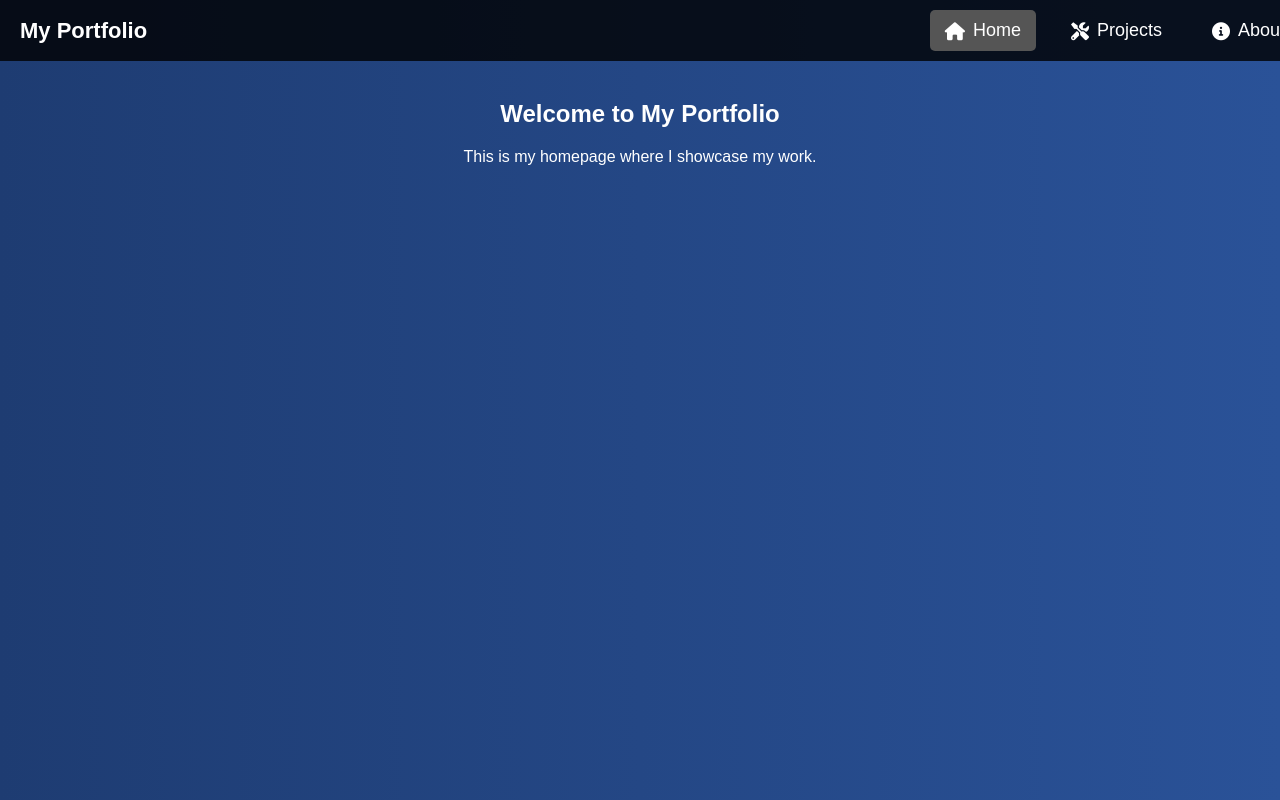
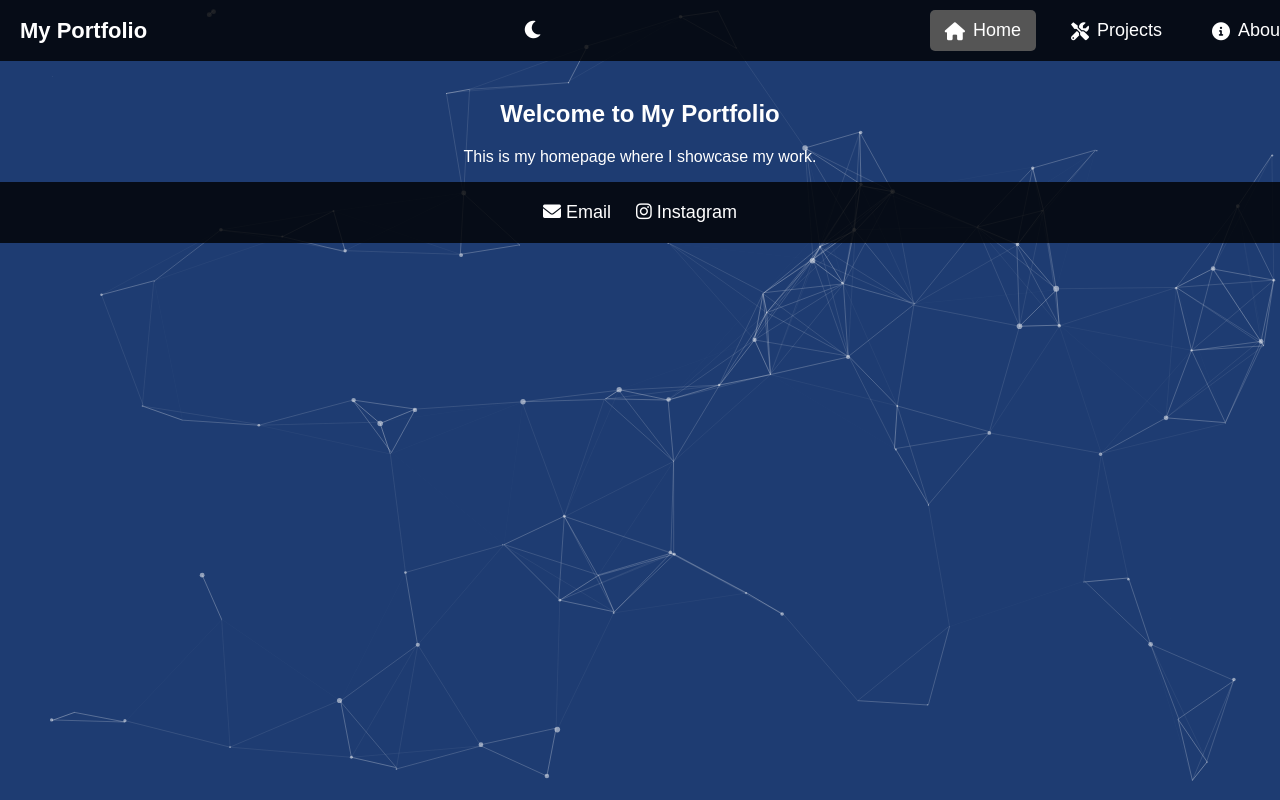
Before and after one commit to ThePubGuy/portfolio-website, a plain HTML site: page index.html in a window 1280 px wide. Drawn offline with nearby package versions, Linux system fonts and the light colour scheme.

Commit message:
dark mode test

```diff
--- a/index.html
+++ b/index.html
@@ -5,54 +5,50 @@
   <meta name="viewport" content="width=device-width, initial-scale=1.0" />
   <title>My Portfolio</title>
   <!-- Animate.css for basic animations -->
-  <link
-    rel="stylesheet"
-    href="https://cdnjs.cloudflare.com/ajax/libs/animate.css/4.1.1/animate.min.css"
-  />
+  <link rel="stylesheet" href="https://cdnjs.cloudflare.com/ajax/libs/animate.css/4.1.1/animate.min.css" />
   <!-- FontAwesome for icons -->
-  <link
-    rel="stylesheet"
-    href="https://cdnjs.cloudflare.com/ajax/libs/font-awesome/6.0.0/css/all.min.css"
-  />
+  <link rel="stylesheet" href="https://cdnjs.cloudflare.com/ajax/libs/font-awesome/6.0.0/css/all.min.css" />
   <!-- AOS for scroll animations -->
-  <link
-    rel="stylesheet"
-    href="https://cdn.jsdelivr.net/npm/aos@2.3.4/dist/aos.css"
-  />
+  <link rel="stylesheet" href="https://cdn.jsdelivr.net/npm/aos@2.3.4/dist/aos.css" />
+  <!-- Your custom styles -->
   <link rel="stylesheet" href="style.css" />
 </head>
 <body>
+  <!-- Particle Background Container -->
+  <div id="particles-js"></div>
+
   <!-- Navigation Bar -->
   <nav>
     <div class="nav-container">
       <div class="logo">My Portfolio</div>
+      <!-- Theme Switcher Button -->
+      <button class="theme-switcher"><i class="fas fa-moon"></i></button>
+      <!-- Hamburger Menu Button -->
       <button class="hamburger"><i class="fas fa-bars"></i></button>
       <ul class="nav-links">
         <li>
-          <a href="#" class="tab-link active" data-tab="home"
-            ><i class="fas fa-home"></i> Home</a
-          >
+          <a href="#" class="tab-link active" data-tab="home">
+            <i class="fas fa-home"></i> Home
+          </a>
         </li>
         <li>
-          <a href="#" class="tab-link" data-tab="projects"
-            ><i class="fas fa-tools"></i> Projects</a
-          >
+          <a href="#" class="tab-link" data-tab="projects">
+            <i class="fas fa-tools"></i> Projects
+          </a>
         </li>
         <li>
-          <a href="#" class="tab-link" data-tab="about"
-            ><i class="fas fa-info-circle"></i> About</a
-          >
+          <a href="#" class="tab-link" data-tab="about">
+            <i class="fas fa-info-circle"></i> About
+          </a>
         </li>
       </ul>
     </div>
   </nav>
 
+  <!-- Main Content -->
   <div class="content-container">
     <!-- Home Section -->
-    <section
-      id="home"
-      class="tab-content active animate__animated animate__fadeIn"
-    >
+    <section id="home" class="tab-content active animate__animated animate__fadeIn">
       <h1>Welcome to My Portfolio</h1>
       <p>This is my homepage where I showcase my work.</p>
     </section>
@@ -65,17 +61,13 @@
           <img src="images/project1.jpg" alt="Project 1" />
           <h3>Project 1</h3>
           <p>A description of my first project.</p>
-          <a href="INSERT PROJECT LINK HERE" target="_blank"
-            >View on GitHub</a
-          >
+          <a href="add project link" target="_blank">View on GitHub</a>
         </div>
         <div class="project-card" data-aos="fade-up">
           <img src="images/project2.jpg" alt="Project 2" />
           <h3>Project 2</h3>
           <p>A description of my second project.</p>
-          <a href="INSERT PROJECT LINK HERE" target="_blank"
-            >View on GitHub</a
-          >
+          <a href="add project link" target="_blank">View on GitHub</a>
         </div>
       </div>
     </section>
@@ -86,9 +78,7 @@
       <div class="timeline">
         <div class="timeline-item" data-aos="fade-right">
           <h3>ts</h3>
-          <p>
-            pmo
-          </p>
+          <p>pmo</p>
         </div>
         <div class="timeline-item" data-aos="fade-right">
           <h3>ts</h3>
@@ -98,7 +88,20 @@
     </section>
   </div>
 
-  <!-- Include AOS JS and initialize -->
+  <!-- Footer with Social Links -->
+  <footer>
+    <div class="footer-links">
+      <a href="mailto:reecetaylor07@gmail.com" target="_blank">
+        <i class="fas fa-envelope"></i> Email
+      </a>
+      <a href="https://www.instagram.com/official_reece_taylor" target="_blank">
+        <i class="fab fa-instagram"></i> Instagram
+      </a>
+    </div>
+  </footer>
+
+  <!-- Scripts -->
+  <!-- AOS JS -->
   <script src="https://cdn.jsdelivr.net/npm/aos@2.3.4/dist/aos.js"></script>
   <script>
     AOS.init({
@@ -106,6 +109,9 @@
       once: true,
     });
   </script>
+  <!-- Particles.js Library -->
+  <script src="https://cdn.jsdelivr.net/npm/particles.js@2.0.0/particles.min.js"></script>
+  <!-- Custom Script -->
   <script src="script.js"></script>
 </body>
 </html>
--- a/script.js
+++ b/script.js
@@ -4,10 +4,10 @@ document.addEventListener("DOMContentLoaded", function () {
     const hamburger = document.querySelector(".hamburger");
     const navLinks = document.querySelector(".nav-links");
 
-    // Tab switching without automatic scrolling
+    // Tab Switching
     tabs.forEach((tab) => {
       tab.addEventListener("click", function (event) {
-        event.preventDefault(); // Prevent default link behavior
+        event.preventDefault();
 
         const targetTab = this.getAttribute("data-tab");
 
@@ -17,16 +17,12 @@ document.addEventListener("DOMContentLoaded", function () {
           section.classList.remove("active", "animate__fadeIn");
         });
 
-        // Add 'active' class to clicked tab and corresponding section
+        // Activate clicked tab and corresponding section
         this.classList.add("active");
         const activeSection = document.getElementById(targetTab);
-        activeSection.classList.add(
-          "active",
-          "animate__animated",
-          "animate__fadeIn"
-        );
+        activeSection.classList.add("active", "animate__animated", "animate__fadeIn");
 
-        // Hide hamburger menu (mobile only) after clicking a tab
+        // Hide mobile menu after clicking (if applicable)
         if (window.innerWidth <= 768) {
           navLinks.classList.remove("show");
         }
@@ -37,4 +33,76 @@ document.addEventListener("DOMContentLoaded", function () {
     hamburger.addEventListener("click", function () {
       navLinks.classList.toggle("show");
     });
+
+    // Theme Switcher Logic
+    const themeSwitcher = document.querySelector('.theme-switcher');
+    themeSwitcher.addEventListener('click', function () {
+      document.body.classList.toggle('light-theme');
+      let icon = this.querySelector('i');
+      if (document.body.classList.contains('light-theme')) {
+        icon.classList.remove('fa-moon');
+        icon.classList.add('fa-sun');
+      } else {
+        icon.classList.remove('fa-sun');
+        icon.classList.add('fa-moon');
+      }
+    });
+
+    // Initialize Particles.js with Configuration
+    particlesJS("particles-js", {
+      "particles": {
+        "number": {
+          "value": 80,
+          "density": {
+            "enable": true,
+            "value_area": 800
+          }
+        },
+        "color": { "value": "#ffffff" },
+        "shape": {
+          "type": "circle",
+          "stroke": { "width": 0, "color": "#000000" }
+        },
+        "opacity": {
+          "value": 0.5,
+          "random": false,
+          "anim": { "enable": false }
+        },
+        "size": {
+          "value": 3,
+          "random": true,
+          "anim": { "enable": false }
+        },
+        "line_linked": {
+          "enable": true,
+          "distance": 150,
+          "color": "#ffffff",
+          "opacity": 0.4,
+          "width": 1
+        },
+        "move": {
+          "enable": true,
+          "speed": 6,
+          "direction": "none",
+          "random": false,
+          "straight": false,
+          "out_mode": "out"
+        }
+      },
+      "interactivity": {
+        "detect_on": "canvas",
+        "events": {
+          "onhover": { "enable": true, "mode": "grab" },
+          "onclick": { "enable": true, "mode": "push" }
+        },
+        "modes": {
+          "grab": {
+            "distance": 140,
+            "line_linked": { "opacity": 1 }
+          },
+          "push": { "particles_nb": 4 }
+        }
+      },
+      "retina_detect": true
+    });
   });
--- a/style.css
+++ b/style.css
@@ -3,9 +3,26 @@ body {
     font-family: 'Poppins', sans-serif;
     margin: 0;
     padding: 0;
-    background: linear-gradient(to right, #1e3c72, #2a5298);
+    background: #1e3c72;
     color: white;
     scroll-behavior: smooth;
+    transition: background 0.3s, color 0.3s;
+  }
+
+  /* Light Theme Overrides */
+  body.light-theme {
+    background: #f4f4f4;
+    color: #333;
+  }
+
+  /* Particles Background */
+  #particles-js {
+    position: fixed;
+    width: 100%;
+    height: 100%;
+    z-index: -1;
+    top: 0;
+    left: 0;
   }
 
   /* Navigation Bar */
@@ -31,7 +48,17 @@ body {
     font-weight: bold;
   }
 
-  /* Navbar links */
+  /* Theme Switcher Button */
+  .theme-switcher {
+    background: none;
+    border: none;
+    color: white;
+    font-size: 20px;
+    cursor: pointer;
+    margin-right: 10px;
+  }
+
+  /* Navbar Links */
   .nav-links {
     list-style: none;
     display: flex;
@@ -115,7 +142,7 @@ body {
     transition: opacity 0.5s ease-in-out;
   }
 
-  /* Show only the active section */
+  /* Visible Tab Content */
   .tab-content.active {
     display: block;
     opacity: 1;
@@ -173,3 +200,24 @@ body {
   .timeline-item:hover {
     background: rgba(255, 255, 255, 0.2);
   }
+
+  /* Footer */
+  footer {
+    padding: 20px 0;
+    background: rgba(0, 0, 0, 0.8);
+    text-align: center;
+    position: relative;
+    z-index: 1000;
+  }
+
+  .footer-links a {
+    color: white;
+    text-decoration: none;
+    margin: 0 10px;
+    font-size: 18px;
+    transition: color 0.3s;
+  }
+
+  .footer-links a:hover {
+    color: #ffcc00;
+  }
```
